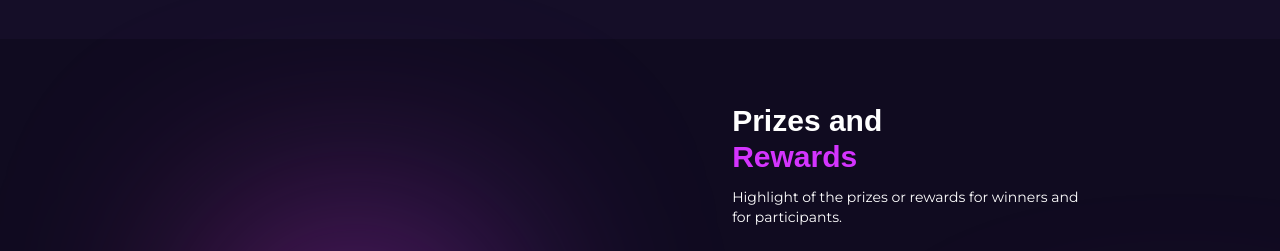
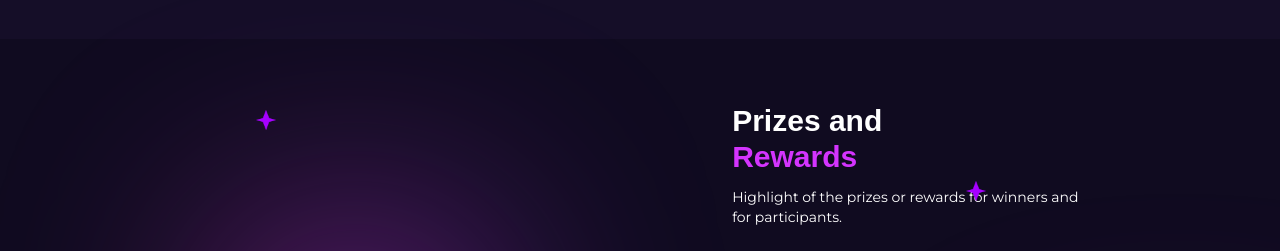
Before and after one commit to gift56/getlinked-ui-challengn, a Next.js app: page / in a window 1280 px wide. Shown: the part 4538-4789 px from the top of the page. Built offline with nearby package versions, Linux system fonts and the light colour scheme; a web font is replaced by a local one.

Commit message:
making the design nice

```diff
--- a/components/LandingpageContent/Price.tsx
+++ b/components/LandingpageContent/Price.tsx
@@ -103,6 +103,24 @@ const Price = () => {
         alt="star"
         className="absolute flex left-[20%] bottom-[4%] tab:w-5 tab:h-5 w-3"
       />
+       <motion.img
+        initial={{ opacity: 0, scale: 0.5 }}
+        whileInView={{ opacity: 1, scale: 1 }}
+        transition={{ type: "spring", duration: 2 }}
+        viewport={{ once: true }}
+        src="/icon/purplestarIcon.png"
+        alt="star"
+        className="absolute flex left-[20%] top-[10%] tab:w-5 tab:h-5 w-3"
+      />
+       <motion.img
+        initial={{ opacity: 0, scale: 0.5 }}
+        whileInView={{ opacity: 1, scale: 1 }}
+        transition={{ type: "spring", duration: 2 }}
+        viewport={{ once: true }}
+        src="/icon/purplestarIcon.png"
+        alt="star"
+        className="absolute flex right-[23%] top-[20%] tab:w-5 tab:h-5 w-3"
+      />
     </section>
   );
 };
```
